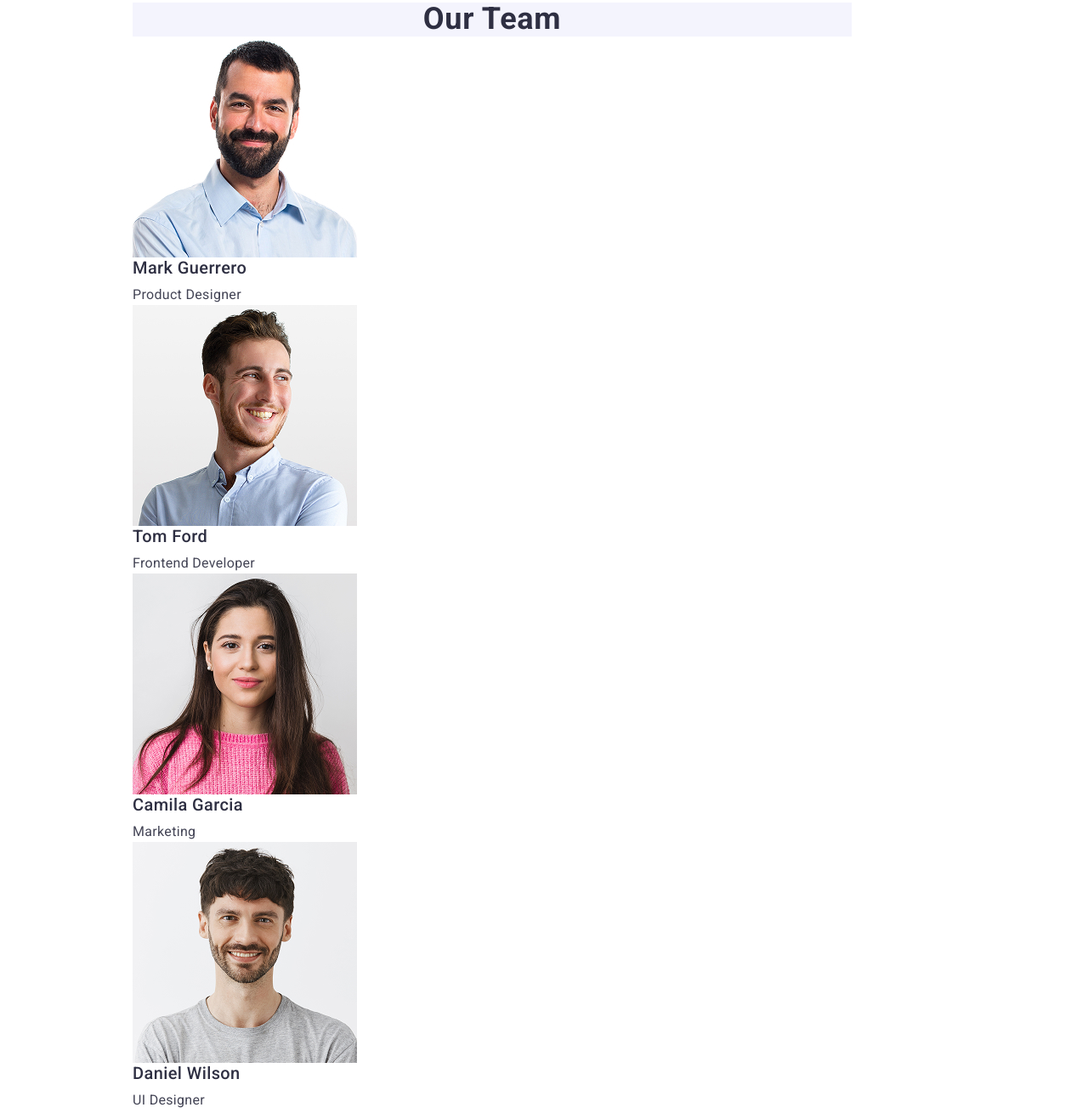
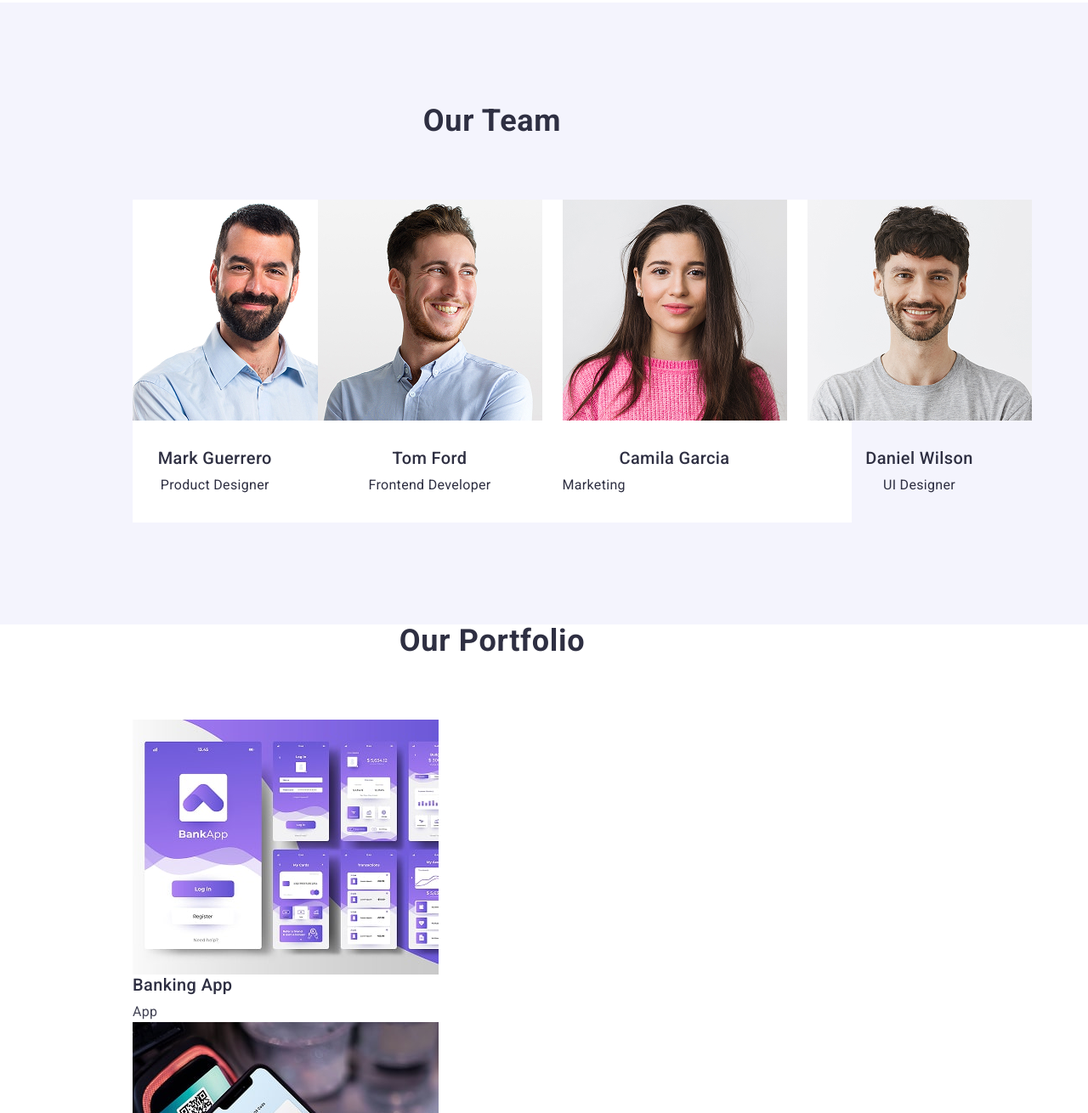
Before and after one commit to dziuban05/goit-markup-hw-03, a plain HTML site: page index.html in a window 1280 px wide. Shown: the part 966-2276 px from the top of the page at 85% size. Drawn offline with nearby package versions, Linux system fonts and the light colour scheme.

Commit message:
section3

```diff
--- a/css/styles.css
+++ b/css/styles.css
@@ -160,6 +160,7 @@ address {
     text-align: center;
     color: #2e2f42;
     text-transform: capitalize;
+    margin-bottom: 72px;
 }
 
 .text {
@@ -173,10 +174,22 @@ address {
 
 .team {
     background-color: #F4F4FD;
+    padding: 120px 0;
 }
 
-.list {
+.list-team {
     background-color: #FFFFFF;
+    display: flex;
+    gap: 24px;
+}
+
+.list-team-points {
+    width: calc((100% - 72px) / 4);
+    border-radius: 0px 0px 4px 4px;
+}
+
+.div-employee {
+    padding: 32px 0;
 }
 
 .sub-headline {
@@ -186,6 +199,22 @@ address {
     line-height: 1.2;
     letter-spacing: 0.02em;
     color: #2e2f42;
+}
+
+.sub-headline-team {
+    text-align: center;
+    margin-bottom: 8px;
+    font-weight: 500;
+    font-size: 20px;
+    line-height: 24px;
+    line-height: 1.2;
+    letter-spacing: 0.02em;
+    color: #2e2f42;
+}
+
+.text-team {
+text-align: center;
+
 }
 
 p {
--- a/index.html
+++ b/index.html
@@ -103,19 +103,21 @@
       <!-- #endregion Advantages -->
       <!-- #region Our Team -->
 
-      <div class="container">
-        <section class="team">
+      <section class="team">
+        <div class="container">
           <h2 class="headline">Our Team</h2>
-          <ul>
-            <li class="list">
+          <ul class="list-team">
+            <li class="list-team-points">
               <img
                 src="./images/img-7.jpg"
                 alt="photo of Marc"
                 width="264"
                 height="260"
               />
-              <h3 class="sub-headline">Mark Guerrero</h3>
-              <p class="text">Product Designer</p>
+              <div class="div-employee">
+                <h3 class="sub-headline-team">Mark Guerrero</h3>
+                <p class="text-team">Product Designer</p>
+              </div>
             </li>
             <li class="list">
               <img
@@ -124,8 +126,10 @@
                 width="264"
                 height="260"
               />
-              <h3 class="sub-headline">Tom Ford</h3>
-              <p class="text">Frontend Developer</p>
+              <div class="div-employee">
+                <h3 class="sub-headline-team">Tom Ford</h3>
+                <p class="text-team">Frontend Developer</p>
+              </div>
             </li>
             <li class="list">
               <img
@@ -134,8 +138,10 @@
                 width="264"
                 height="260"
               />
-              <h3 class="sub-headline">Camila Garcia</h3>
-              <p class="text">Marketing</p>
+              <div class="div-employee">
+                <h3 class="sub-headline-team">Camila Garcia</h3>
+                <p class="text-team-team">Marketing</p>
+              </div>
             </li>
             <li class="list">
               <img
@@ -144,16 +150,20 @@
                 width="264"
                 height="260"
               />
-              <h3 class="sub-headline">Daniel Wilson</h3>
-              <p class="text">UI Designer</p>
+              <div class="div-employee">
+                <h3 class="sub-headline-team">Daniel Wilson</h3>
+                <p class="text-team">UI Designer</p>
+              </div>
             </li>
           </ul>
-        </section>
-      </div>
+        </div>
+      </section>
+
       <!-- #endregion Our Team -->
       <!-- #region Portfolio -->
-      <div class="container">
-        <section>
+
+      <section>
+        <div class="container">
           <h2 class="headline">Our Portfolio</h2>
           <ul>
             <li>
@@ -217,8 +227,9 @@
               <p class="text">Marketing</p>
             </li>
           </ul>
-        </section>
-      </div>
+        </div>
+      </section>
+
       <!-- #endregion Portfolio -->
     </main>
 
```
